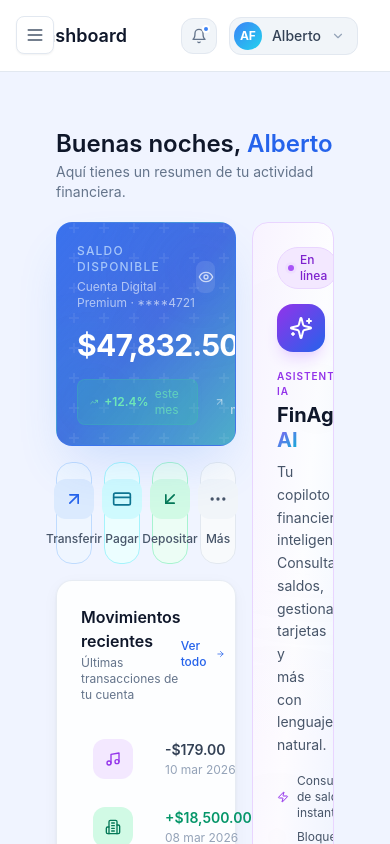
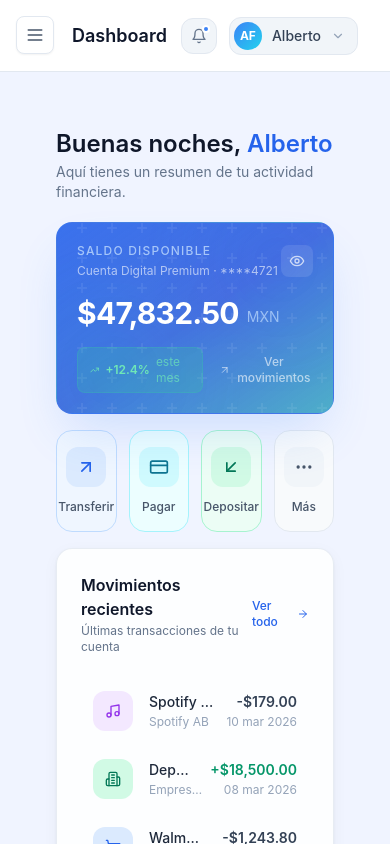
Before and after one commit to DavidFarfanC/FinAgent-360, a Next.js app: page / in a window 390 px wide. Built offline with nearby package versions, Linux system fonts and the light colour scheme.

Commit message:
PITCH4 MOVIL 2

```diff
--- a/src/app/page.tsx
+++ b/src/app/page.tsx
@@ -21,10 +21,10 @@ export default function DashboardPage() {
         </div>
 
         {/* Grid balanceado */}
-        <div className="grid grid-cols-3 gap-4 items-start">
+        <div className="grid grid-cols-1 md:grid-cols-3 gap-4 items-start">
 
           {/* Izquierda: saldo + acciones + movimientos */}
-          <div className="col-span-2 space-y-4">
+          <div className="col-span-1 md:col-span-2 space-y-4">
             <BalanceCard />
             <QuickActions />
             <RecentTransactions />
--- a/src/components/layout/Header.tsx
+++ b/src/components/layout/Header.tsx
@@ -9,7 +9,7 @@ interface HeaderProps {
 export const Header = ({ title, subtitle }: HeaderProps) => {
   return (
     <header className="flex items-center justify-between h-[72px] px-8 border-b border-slate-200 bg-white sticky top-0 z-30">
-      <div>
+      <div className="pl-10 md:pl-0">
         <h1 className="text-lg font-semibold text-slate-900">{title}</h1>
         {subtitle && (
           <p className="text-xs text-slate-500 mt-0.5">{subtitle}</p>
```
